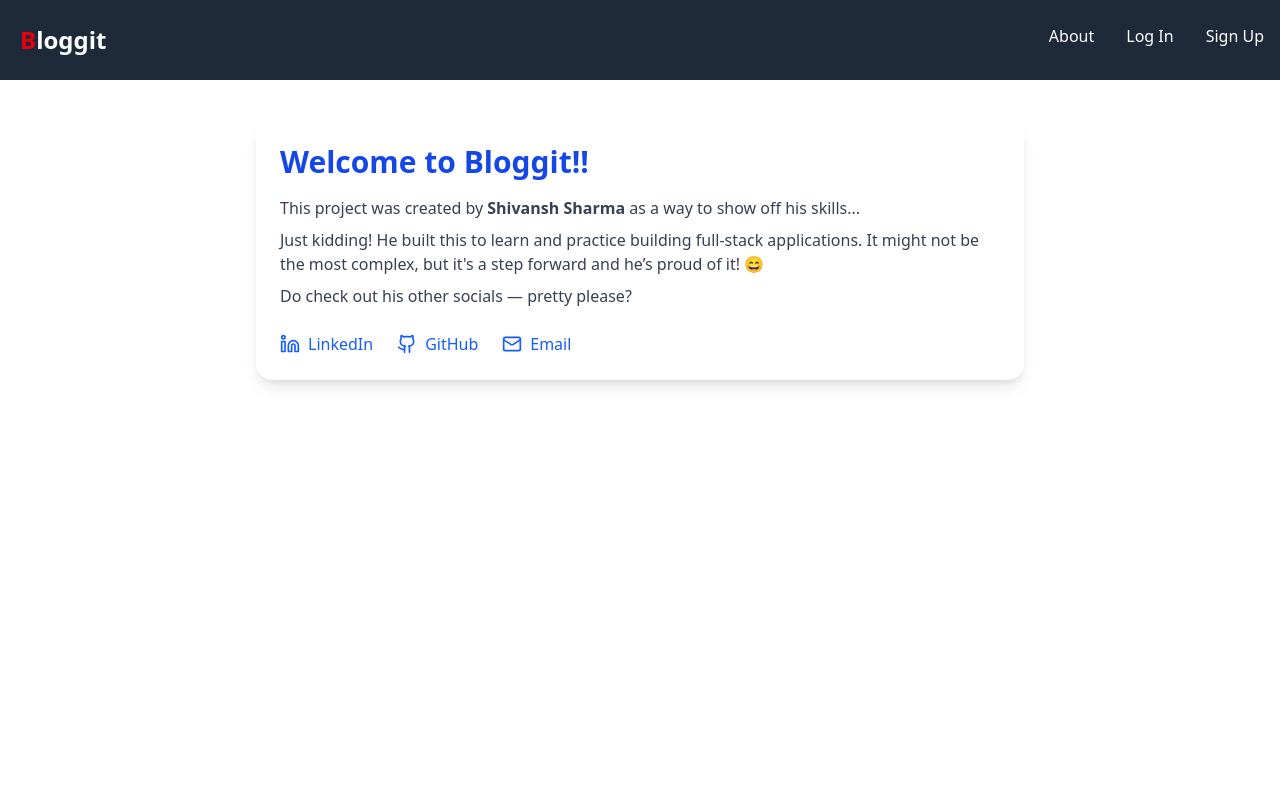
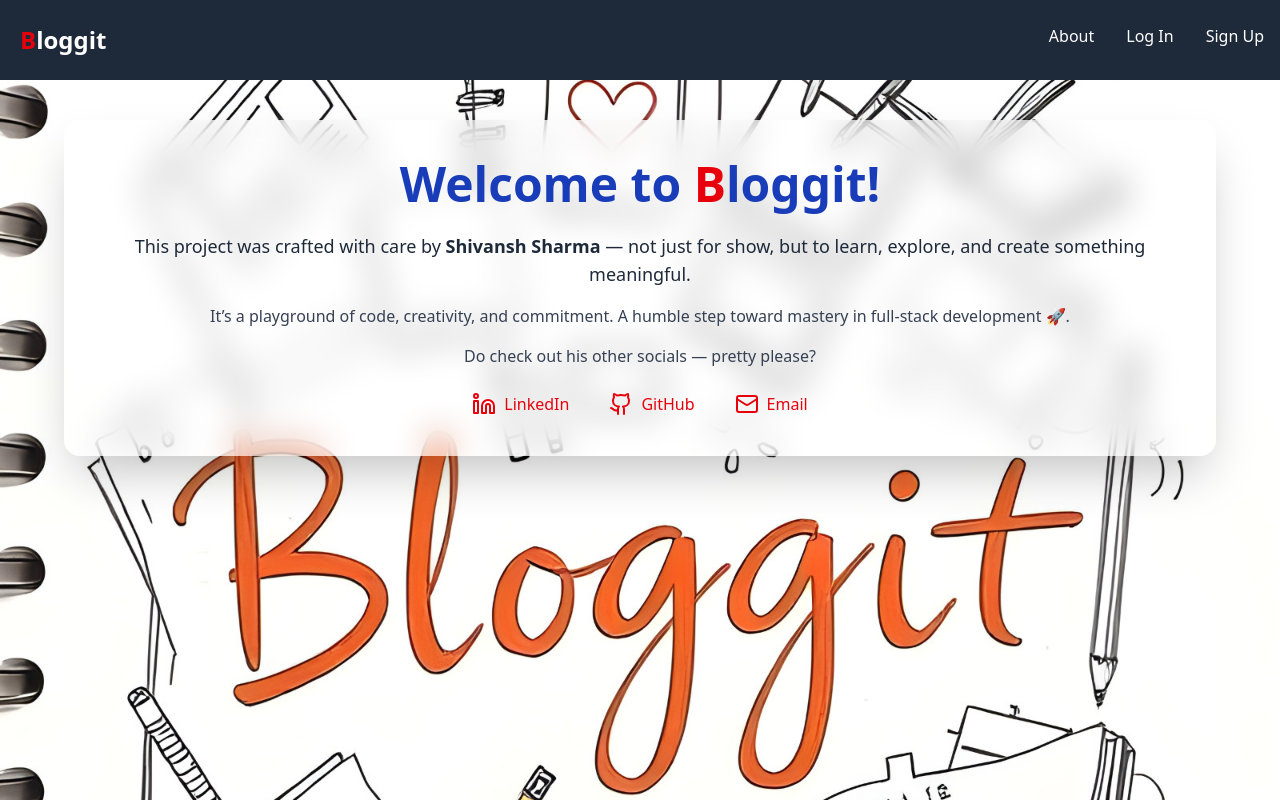
Before and after one commit to Shivansh-Sharma-134/front-blogs, a React (Vite) app: page /about in a window 1280 px wide. Shown: the top 800 px of the page. Built offline with nearby package versions, Linux system fonts and the light colour scheme; no server answers.

Commit message:
styled rest of the pages and fixed the flicker

```diff
--- a/src/components/About.jsx
+++ b/src/components/About.jsx
@@ -1,50 +1,61 @@
 import React from 'react'
 import { Mail, Linkedin, Github } from 'lucide-react';
 import Navbar from './Navbar';
+import Bloggit_Background from '../assets/images/Bloggit_Background.jpeg';
 function About() {
   return (
     <>
       <Navbar />
-   <div className="max-w-3xl mx-auto mt-10 p-6 bg-white shadow-lg rounded-2xl">
-      <h1 className="text-3xl font-bold text-blue-700 mb-4">Welcome to Bloggit!!</h1>
-      <p className="text-gray-700 mb-2">
-        This project was created by <span className="font-semibold">Shivansh Sharma</span> as a way to show off his skills...
+      <div
+        className="min-h-screen bg-cover bg-center flex justify-center  px-4"
+        style={{ backgroundImage: `url(${Bloggit_Background})` }}
+      >
+        <div className="max-w-6xl mt-10 mb-140 w-full bg-white/60 backdrop-blur-lg rounded-2xl shadow-2xl p-10">
+          <h1 className="text-5xl font-extrabold mb-6 text-center">
+            <span className='text-blue-800'>Welcome to </span><span className='text-red-600'>B</span><span className='text-blue-800'>loggit!</span>
+          </h1>
+
+          <p className="text-gray-800 text-lg mb-4 text-center">
+            This project was crafted with care by <span className="font-semibold">Shivansh Sharma</span> —
+            not just for show, but to learn, explore, and create something meaningful.
           </p>
-      <p className="text-gray-700 mb-2">
-        Just kidding! He built this to learn and practice building full-stack applications. It might not be the most complex, but it's a step forward and he’s proud of it! 😄
+          <p className="text-gray-700 text-center mb-4">
+            It’s a playground of code, creativity, and commitment. A humble step toward mastery in
+            full-stack development 🚀.
           </p>
-      <p className="text-gray-700 mb-4">
+          <p className="text-gray-700 text-center mb-6">
              Do check out his other socials — pretty please?
           </p>
 
-      <div className="flex space-x-6 mt-6 text-blue-600">
+          <div className="flex justify-center space-x-10 mt-4 text-red-600">
             <a
               href="http://www.linkedin.com/in/shivanshsharma134"
               target="_blank"
               rel="noopener noreferrer"
-          className="flex items-center space-x-2 hover:text-blue-800"
+              className="flex items-center space-x-2 hover:text-blue-900 transition"
             >
-          <Linkedin size={20} />
-          <span>LinkedIn</span>
+              <Linkedin size={24} />
+              <span className="font-medium">LinkedIn</span>
             </a>
 
             <a
               href="https://github.com/Shivansh-Sharma-134"
               target="_blank"
               rel="noopener noreferrer"
-          className="flex items-center space-x-2 hover:text-gray-800"
+              className="flex items-center space-x-2 hover:text-gray-900 transition"
             >
-          <Github size={20} />
-          <span>GitHub</span>
+              <Github size={24} />
+              <span className="font-medium">GitHub</span>
             </a>
 
             <a
               href="mailto:shivanshsharma8047@gmail.com"
-          className="flex items-center space-x-2 hover:text-red-600"
+              className="flex items-center space-x-2 hover:text-blue-600 transition"
             >
-          <Mail size={20} />
-          <span>Email</span>
+              <Mail size={24} />
+              <span className="font-medium">Email</span>
             </a>
+          </div>
         </div>
       </div>
     </>
--- a/src/components/Home.jsx
+++ b/src/components/Home.jsx
@@ -7,8 +7,14 @@ import Signup from './Signup';
 
 function Home({setAuthKey}) {
 
-  const {blogs,users,likes,user} = Userdata();
-  console.log('home',user);
+  const {blogs,users,likes,user,loading} = Userdata();
+  if (loading) {
+  return (
+    <div className="flex justify-center items-center min-h-screen text-xl text-gray-600">
+      Loading...
+    </div>
+  );
+}
 
   return (
     <>
--- a/src/components/NewBlog.jsx
+++ b/src/components/NewBlog.jsx
@@ -1,6 +1,7 @@
 import React,{ useState } from "react"
 import { useNavigate } from "react-router-dom";
 import Navbar from "./Navbar";
+import Bloggit_Background from '../assets/images/Bloggit_Background.jpeg';
 
 function NewBlog() {
   const[title,setTitle]=useState('');
@@ -41,28 +42,60 @@ function NewBlog() {
     }
     return (
         <>
-        <Navbar />
-   <div className="max-w-md mx-auto mt-10 p-6 bg-white rounded-2xl shadow-xl">
-    <h1 className="text-2xl font-semibold mb-6 text-center" >New Blog</h1>
-    <form onSubmit={handleSubmit} className="space-y-4">
+      <Navbar />
+      <div
+        className="min-h-screen bg-cover bg-center flex  justify-center px-4"
+        style={{ backgroundImage: `url(${Bloggit_Background})` }}
+      >
+        <div className="w-full max-w-3xl mt-6 mb-120 bg-white/60 backdrop-blur-lg rounded-2xl shadow-2xl p-10">
+          <h1 className="text-4xl font-bold mb-6 text-center text-blue-800">
+            New Blog!!!
+          </h1>
+          <form onSubmit={handleSubmit} className="space-y-6">
+            <div>
+              <label htmlFor="blogtitle" className="block font-medium text-gray-700">
+                Blog Title
+              </label>
+              <input
+                id="blogtitle"
+                name="blogtitle"
+                placeholder="Enter your blog title..."
+                type="text"
+                value={title}
+                onChange={(e) => setTitle(e.target.value)}
+                className="w-full mt-1 px-4 py-2 border border-gray-300 rounded-lg focus:outline-none focus:ring-2 focus:ring-blue-500"
+              />
+              {errors.title && <p className="text-red-600 text-sm mt-1">{errors.title}</p>}
+            </div>
 
-    <label htmlFor="blogtitle" className="block font-medium text-gray-700">Please Enter the title for your Blog!!</label>
-    <input id="blogtitle" name="blogtitle" placeholder="Enter Title...." type="text" value={title} onChange={(e) => setTitle(e.target.value)} className="w-full mt-1 px-4 py-2 border border-gray-300 rounded-lg focus:outline-none focus:ring-2 focus:ring-blue-500"/>
-
-    {errors.title && <p className="text-red-600 text-sm mt-1">{errors.title}</p>}
-
-    <label htmlFor="blogtext" className="block font-medium text-gray-700">Enter your blog</label>
-    <textarea name="blogtext" id="blogtext" rows={6} placeholder="Type your Blog here....." type="text" value={text} onChange={(e) => setText(e.target.value)} className="w-full mt-1 px-4 py-2 border border-gray-300 rounded-lg focus:outline-none focus:ring-2 focus:ring-blue-500"></textarea>
-
-
-    {errors.text && <p className="text-red-600 text-sm mt-1">{errors.text}</p>}
-
-    <button type='submit' className="w-full bg-blue-600 text-white py-2 rounded-lg hover:bg-blue-700 transition duration-200">Submit</button>
-
-    {errors.form && <p className="text-red-600 text-sm mt-1">{errors.form}</p>}
-    </form>
+            <div>
+              <label htmlFor="blogtext" className="block font-medium text-gray-700">
+                Blog Content
+              </label>
+              <textarea
+                name="blogtext"
+                id="blogtext"
+                rows={6}
+                placeholder="Write your blog here..."
+                value={text}
+                onChange={(e) => setText(e.target.value)}
+                className="w-full mt-1 px-4 py-2 border border-gray-300 rounded-lg focus:outline-none focus:ring-2 focus:ring-blue-500"
+              ></textarea>
+              {errors.text && <p className="text-red-600 text-sm mt-1">{errors.text}</p>}
+            </div>
+            <div className="flex justify-center">
+            <button
+              type='submit'
+              className="w-40 bg-blue-600  text-white font-semibold py-2 rounded-lg hover:bg-blue-700 transition duration-200"
+            >
+              Submit Blog
+            </button>
+            </div>
+            {errors.form && <p className="text-red-600 text-sm mt-1 text-center">{errors.form}</p>}
+          </form>
         </div>
-        </>
+      </div>
+    </>
   )
 }
 
--- a/src/hooks/data.jsx
+++ b/src/hooks/data.jsx
@@ -4,7 +4,8 @@ function Userdata() {
     const [blogs,setBlogs] = useState([]);
     const [users,setUsers] = useState([]);
     const [user,setUser] = useState(null);
-    const [likes,setLikes] = useState([])
+    const [likes,setLikes] = useState([]);
+    const [loading, setLoading] = useState(true);
     useEffect(()=>{
         async function getData(){
             try{
@@ -20,13 +21,15 @@ function Userdata() {
                 setUser(data.user);
               } catch (err){
                 console.error("error fetching data");
+              } finally {
+                setLoading(false);
               }
             }
 
             getData();
 
           }, [])
-    return {blogs,users,likes,user}
+    return {blogs,users,likes,user,loading}
 }
 
 export default Userdata
```
Also changed, not shown: src/components/Profile.jsx (+65 -28 lines). Lines whose indentation alone changed are shown as unchanged.
